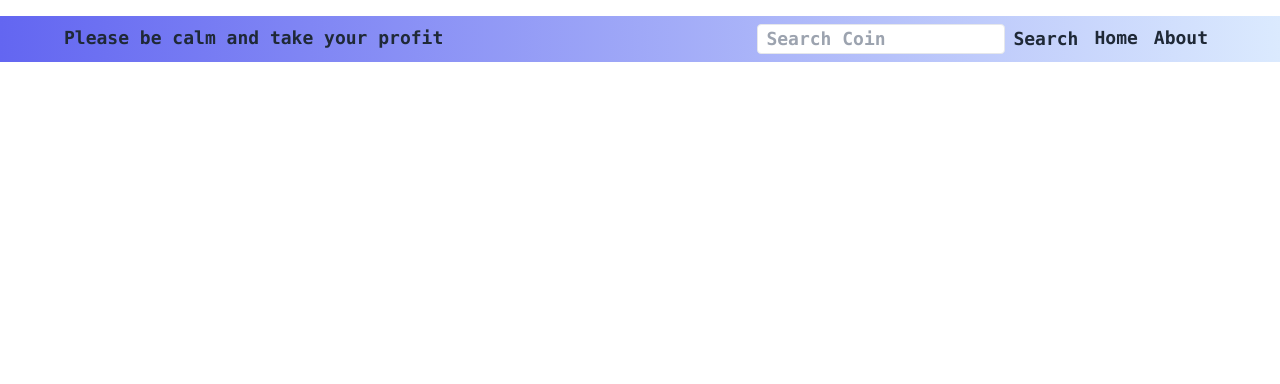
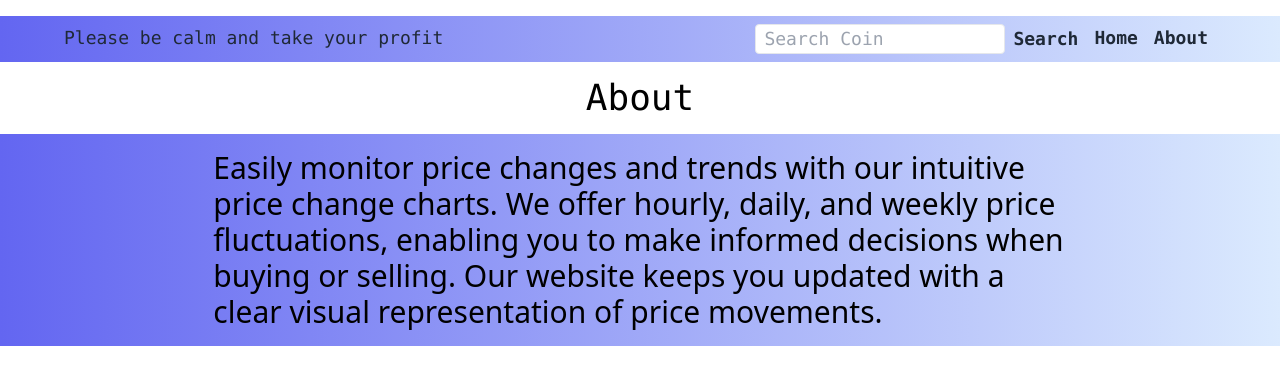
Before and after one commit to chesnovski/rqt-query, a React (Create React App) app: page /about in a window 1280 px wide. Shown: the top 384 px of the page. Built offline with nearby package versions, Linux system fonts and the light colour scheme.

Commit message:
Added Abut

```diff
--- a/src/components/ui/Screens/About/About.tsx
+++ b/src/components/ui/Screens/About/About.tsx
@@ -1,9 +1,24 @@
-import React from 'react'
+import React from "react";
 
 const About = () => {
   return (
-    <div className='mx-12'></div>
-  )
-}
+    <div>
+      <h1 className="flex my-4 justify-center text-center font-mono text-4xl max-sm:text-2xl">
+        About
+      </h1>
+      <div className=" py-4 bg-gradient-to-r from-indigo-500 to-blue-100">
+        <div className="mx-auto w-2/3  flex justify-center items-center">
+          <p className="text-mono text-3xl">
+            Easily monitor price changes and trends with our intuitive price
+            change charts. We offer hourly, daily, and weekly price
+            fluctuations, enabling you to make informed decisions when buying or
+            selling. Our website keeps you updated with a clear visual
+            representation of price movements.
+          </p>
+        </div>
+      </div>
+    </div>
+  );
+};
 
-export default About
+export default About;
--- a/src/components/ui/Screens/Header/Header.module.scss
+++ b/src/components/ui/Screens/Header/Header.module.scss
@@ -1,5 +1,5 @@
 .parent{
-    @apply w-full max-lg:px-4  my-4 py-2 lg:px-16 flex justify-between content-center bg-gradient-to-r from-indigo-500 to-blue-100 font-mono text-lg text-gray-800 text-center font-bold
+    @apply w-full max-lg:px-4  my-4 py-2 lg:px-16 flex justify-between content-center bg-gradient-to-r from-indigo-500 to-blue-100 font-mono text-lg text-gray-800 text-center
 }
 
 .mobile{
--- a/src/components/ui/Screens/SearchMenu/SearchMenu.tsx
+++ b/src/components/ui/Screens/SearchMenu/SearchMenu.tsx
@@ -38,7 +38,7 @@ const SearchMenu: FC = () => {
       <div>
         {data ? (
           <div className={styles.main} key={data.id}>
-            <div className="flex justify-between content-center">
+            <div className="flex justify-start content-center">
               <div className="mx-6">
                 <div className="flex justify-normal items-center">
                   <img className={styles.coinImg} src={data.icon} alt="" />
```
